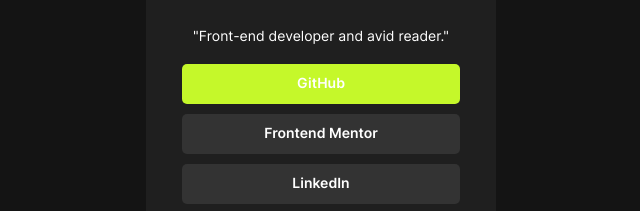
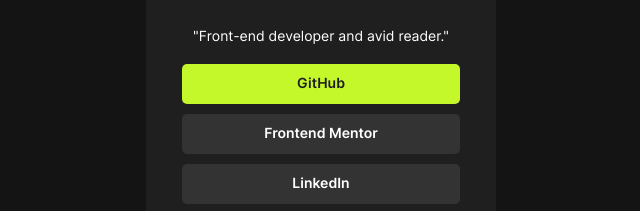
Before and after one commit to AnkitSinghSenwal/social-links-profile, a plain HTML site: page index.html in a window 1280 px wide. In both pictures the pointer is over the link "GitHub". Shown: the part 334-545 px from the top of the page, 319-959 px from the left. Drawn offline with Linux system fonts and the light colour scheme.

Commit message:
adjust: changed text  color on hover

```diff
--- a/index.html
+++ b/index.html
@@ -107,7 +107,8 @@
     }
 
     .btn:hover {
-      background-color: var(--Green) /* Darkening background on hover */
+      background-color: var(--Green); /* Darkening background on hover */
+      color : var(--Grey-800)
     }
 
     @media screen and (max-width : 375px) {
```
